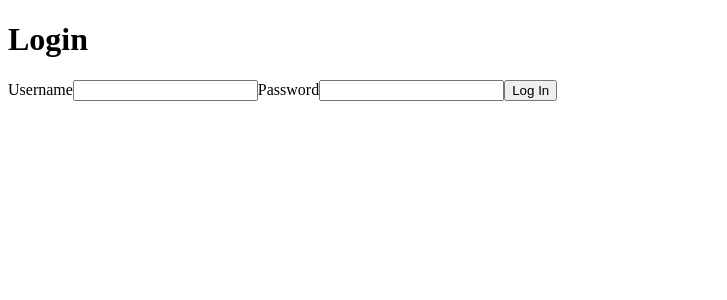
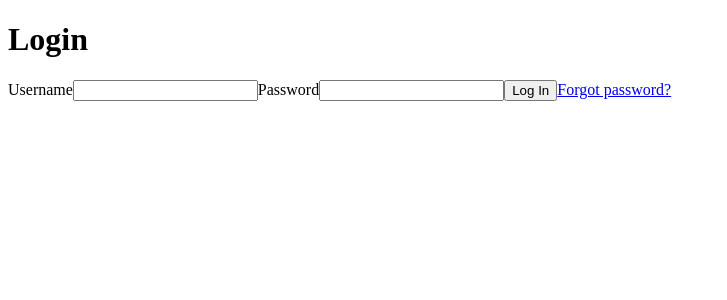
Before and after one commit to prashanth1406/agentic_ai, a React (Vite) app: page / in a window 1280 px wide. Shown: the top 300 px of the page, without its empty margins (0-727 px from the left). Built offline with nearby package versions, Linux system fonts and the light colour scheme.

Commit message:
AA-2: Add Forgot password Option In Login page
Generated by dev agent.

```diff
--- a/src/components/Login/Login.jsx
+++ b/src/components/Login/Login.jsx
@@ -28,6 +28,7 @@ function Login() {
         className="mt-1 block w-full p-2 border border-gray-300 rounded-md shadow-sm focus:ring focus:ring-opacity-50"
       />
       <button type="submit" className="w-full py-2 bg-blue-600 text-white rounded-md hover:bg-blue-700">Log In</button>
+      <a href="#" className="mt-2 text-sm text-blue-600 hover:underline">Forgot password?</a>
     </form>
   );
 }
```
